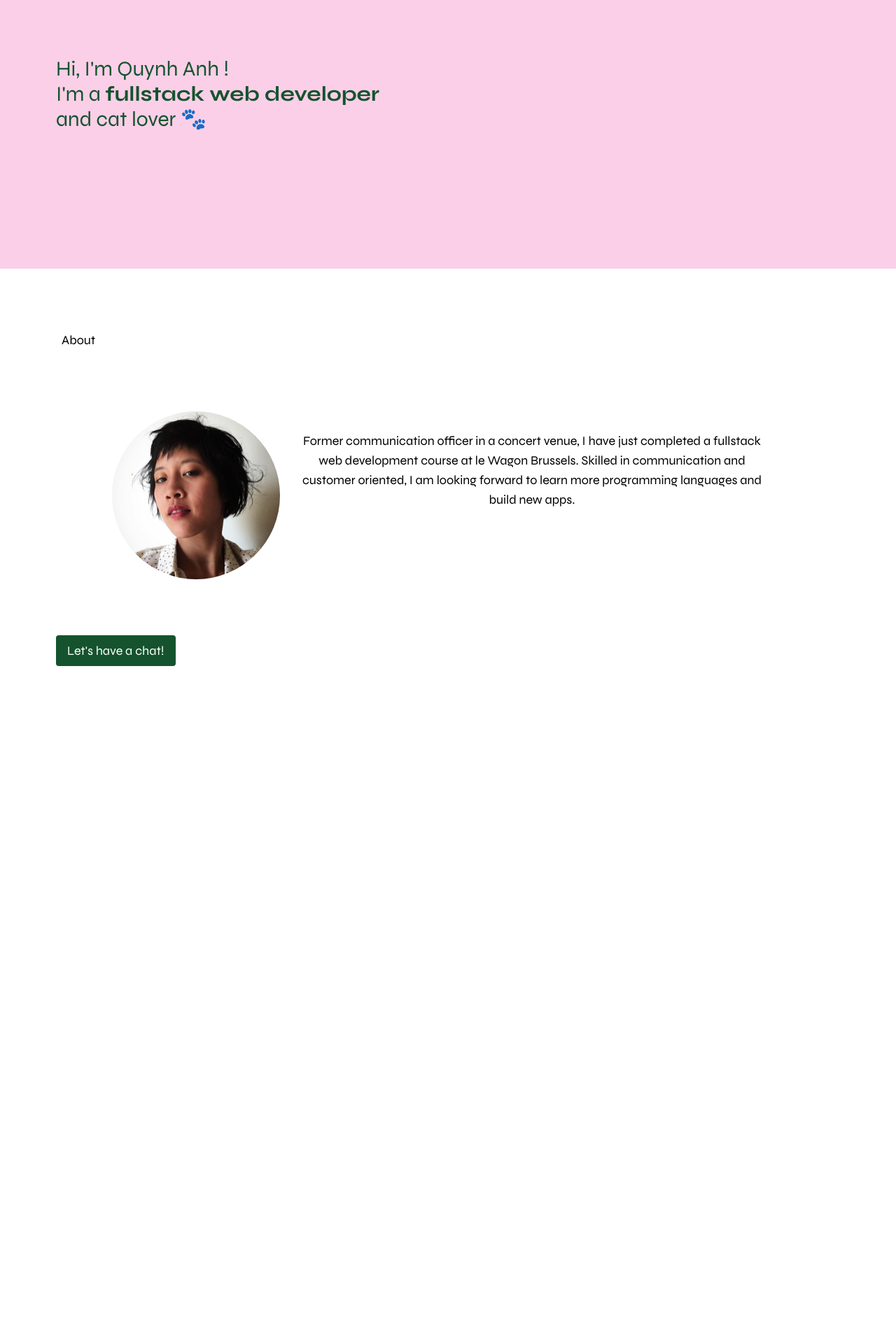
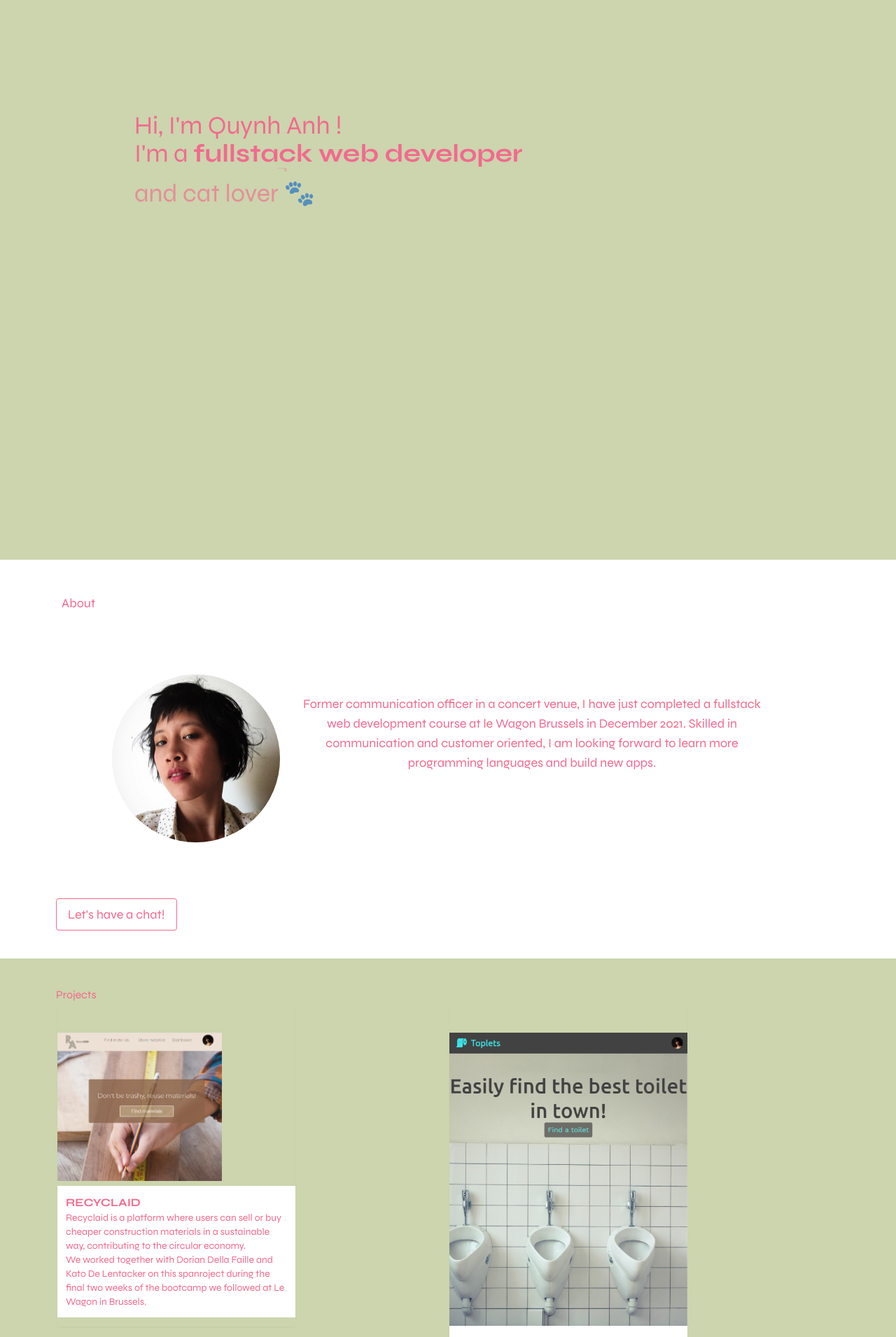
Before and after one commit to quynpham/qap-portfolio, a React (Create React App) app: page / in a window 1280 px wide. Shown: the top 1911 px of the page at 70% size. Before the commit the page ends 1032 px from the top, so only its background shows below. Built offline with nearby package versions, Linux system fonts and the light colour scheme.

Commit message:
Styling and creating the projects section

```diff
--- a/src/App.js
+++ b/src/App.js
@@ -1,27 +1,18 @@
 import './App.css';
+import Home from './components/Home';
 import About from './components/About';
+import Projects from './components/Projects';
 
 function App() {
   return (
     <div className="App">
-      <header className="text-green-900 bg-pink-200 h-52 md:h-96">
-        <div className="wrapper pt-10 px-10 lg:pt-20 lg:pb-10 lg:px-20">
-          <h1 className="text-base md:text-lg lg:text-3xl">Hi, I'm Quynh Anh !</h1>
-          <h1 className="text-base md:text-lg lg:text-3xl">I'm a <strong className="text-base md:text-lg lg:text-3xl">fullstack web developer</strong></h1>
-          <span className="container-flip h-8 lg:h-14">
-            <span className="flip text-base md:text-lg lg:text-3xl">and coffee addict ☕</span>
-            <span className="flip text-base md:text-lg lg:text-3xl">and cat lover 🐾</span>
-            <span className="flip text-base md:text-lg lg:text-3xl">and choir singer 🎙</span>
-            <span className="flip text-base md:text-lg lg:text-3xl">and sewista 🧵</span>
-            <span className="flip text-base md:text-lg lg:text-3xl">and spicy food eater 🌶</span>
-          </span>
-        </div>
+      <header>
       </header>
       <main>
         {/* <Navbar /> */}
-         <About/>
-        {/* <Skills /> */}
-        {/* <Projects /> */}
+        <Home/>
+        <About/>
+        <Projects />
         {/* <Contact /> */}
       </main>
     </div>
--- a/src/components/About.js
+++ b/src/components/About.js
@@ -3,16 +3,16 @@ import profilepic from '../assets/profilepic.jpg';
 
 const About = () => {
   return (
-  <section id="about" className="p-10 text-center md:p-20 md:text-left">
-    <h2 className="text-lg p-2">About</h2>
-    <div className="p-10 md:p-20 md:flex">
+  <section id="about" className="py-10 text-center md:px-20 md:text-left">
+    <h2 className="text-framboise text-lg p-2">About</h2>
+    <div className="p-3 md:p-20 md:flex">
       <img src={profilepic} alt="profilepic" className="m-auto w-1/2 h-1/2 md:w-1/4 md:1/4 rounded-full"/>
-      <p className="p-2 text-xs text-center sm:text-base md:text-lg md:m-5">Former communication officer in a concert venue, I have just completed a fullstack web development course at le Wagon Brussels.
+      <p className="my-3 text-framboise p-2 text-sm text-center sm:text-base md:text-lg md:m-5">Former communication officer in a concert venue, I have just completed a fullstack web development course at le Wagon Brussels in December 2021.
   Skilled in communication and customer oriented, I am looking forward to learn more programming languages and build new apps.</p>
     </div>
     <a
       href="#contact"
-      className="inline-flex sm:text-base md:text-lg text-white bg-green-900 border-0 py-2 px-4 focus:outline-none hover:bg-pink-200 hover:text-green-900
+      className="inline-flex sm:text-base md:text-lg text-framboise bg-transparent border border-framboise py-2 px-4 focus:outline-none hover:bg-pistachio
 
        rounded">
       Let's have a chat!
--- /dev/null
+++ b/src/components/Home.js
@@ -0,0 +1,21 @@
+import React from "react";
+
+const Home = () => {
+  return (
+<section id="home">
+    <div className="wrapper text-framboise bg-pistachio h-screen pt-40 px-20 lg:pt- lg:px-48">
+      <h1 className="text-lg md:text-xl lg:text-4xl">Hi, I'm Quynh Anh !</h1>
+      <h1 className="text-lg md:text-xl lg:text-4xl">I'm a <strong className="text-lg md:text-lg lg:text-4xl">fullstack web developer</strong></h1>
+      <span className="container-flip h-8 lg:h-14">
+        <span className="flip text-lg md:text-xl lg:text-4xl">and coffee addict ☕</span>
+        <span className="flip text-lg md:text-xl lg:text-4xl">and cat lover 🐾</span>
+        <span className="flip text-lg md:text-xl lg:text-4xl">and choir singer 🎙</span>
+        <span className="flip text-lg md:text-xl lg:text-4xl">and sewista 🧵</span>
+        <span className="flip text-lg md:text-xl lg:text-4xl">and spicy food eater 🌶</span>
+      </span>
+    </div>
+</section>
+  )
+}
+
+export default Home;
--- a/src/components/Projects.js
+++ b/src/components/Projects.js
@@ -0,0 +1,37 @@
+import React from "react";
+import recyclaidpic from "../assets/recyclaidpic.png";
+import toplets from "../assets/toplets.png";
+
+const Projects = () => {
+  return (
+    <section id="projects" className="h-screen py-10 text-center md:px-20 md:text-left bg-pistachio text-framboise">
+      <h2>Projects</h2>
+      <div className="md:grid md:grid-cols-2">
+        <div className="py-10 flex flex-col w-[340px] h-[460px] m-0.5 border-0 shadow-sm rounded-sm text-base">
+          <a href="http://www.recyclaid.xyz/" target="_blank" rel="noreferrer">
+            <span className="box-border relative inline-block min-h-full">
+              <img src={recyclaidpic} alt="recyclaid homepage" className="absolute box-border block m-auto min-h-full max-h-full min-w-max max-w-max"/>
+            </span>
+            <div className="p-3 flex flex-col bg-white">
+              <h3 className="font-bold">RECYCLAID</h3>
+              <span className="text-sm">Recyclaid is a platform where users can sell or buy cheaper construction materials in a sustainable way, contributing to the circular economy.</span>
+              <span className="text-sm">We worked together with Dorian Della Faille and Kato De Lentacker on this spanroject during the final two weeks of the bootcamp we followed at Le Wagon in Brussels.</span>
+            </div>
+          </a>
+        </div>
+        <div className="py-10 flex flex-col w-[340px] h-[460px] m-0.5 border-0 shadow-sm rounded-sm text-base">
+          <a href="https://toilets-airbnb.herokuapp.com/" target="_blank" rel="noreferrer">
+            <img src={toplets} alt="toplets homepage"/>
+            <div className="p-3 flex flex-col bg-white">
+              <h3 className="font-bold">TOPLETS</h3>
+              <span className="text-sm">Recyclaid is a platform where users can sell or buy cheaper construction materials in a sustainable way, contributing to the circular economy.</span>
+              <span className="text-sm">We worked together with Dorian Della Faille and Kato De Lentacker on this spanroject during the final two weeks of the bootcamp we followed at Le Wagon in Brussels.</span>
+            </div>
+          </a>
+        </div>
+      </div>
+    </section>
+)
+}
+
+export default Projects;
--- a/tailwind.config.js
+++ b/tailwind.config.js
@@ -4,7 +4,12 @@ module.exports = {
     "./src/**/*.{js,jsx,ts,tsx}",
   ],
   theme: {
-    extend: {},
+    extend: {
+      colors:{
+        'pistachio': '#CCD5AE',
+        'framboise': '#F26A8D',
+      }
+    },
   },
   plugins: [],
 }
```
Also changed, not shown: src/assets/recyclaidpic.png (added), src/assets/toplets.png (added), src/components/Skills.js (deleted).
